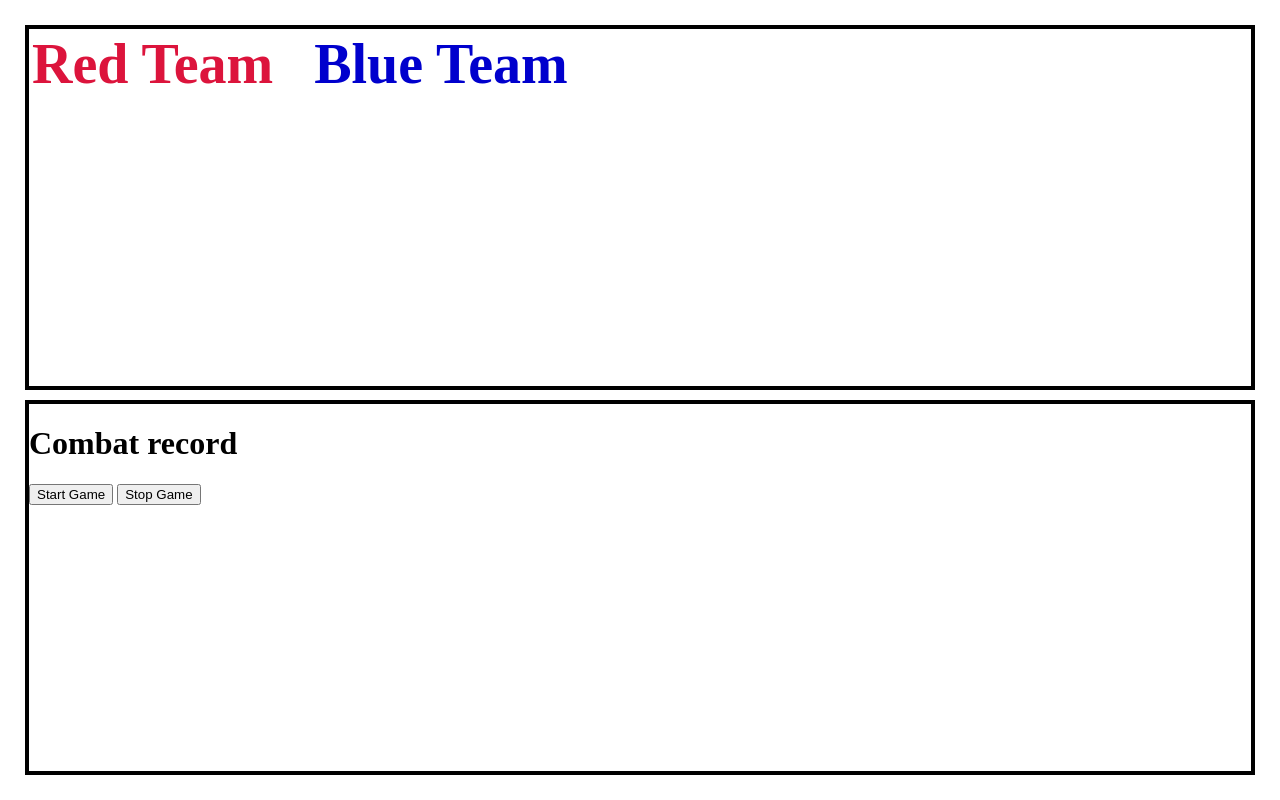
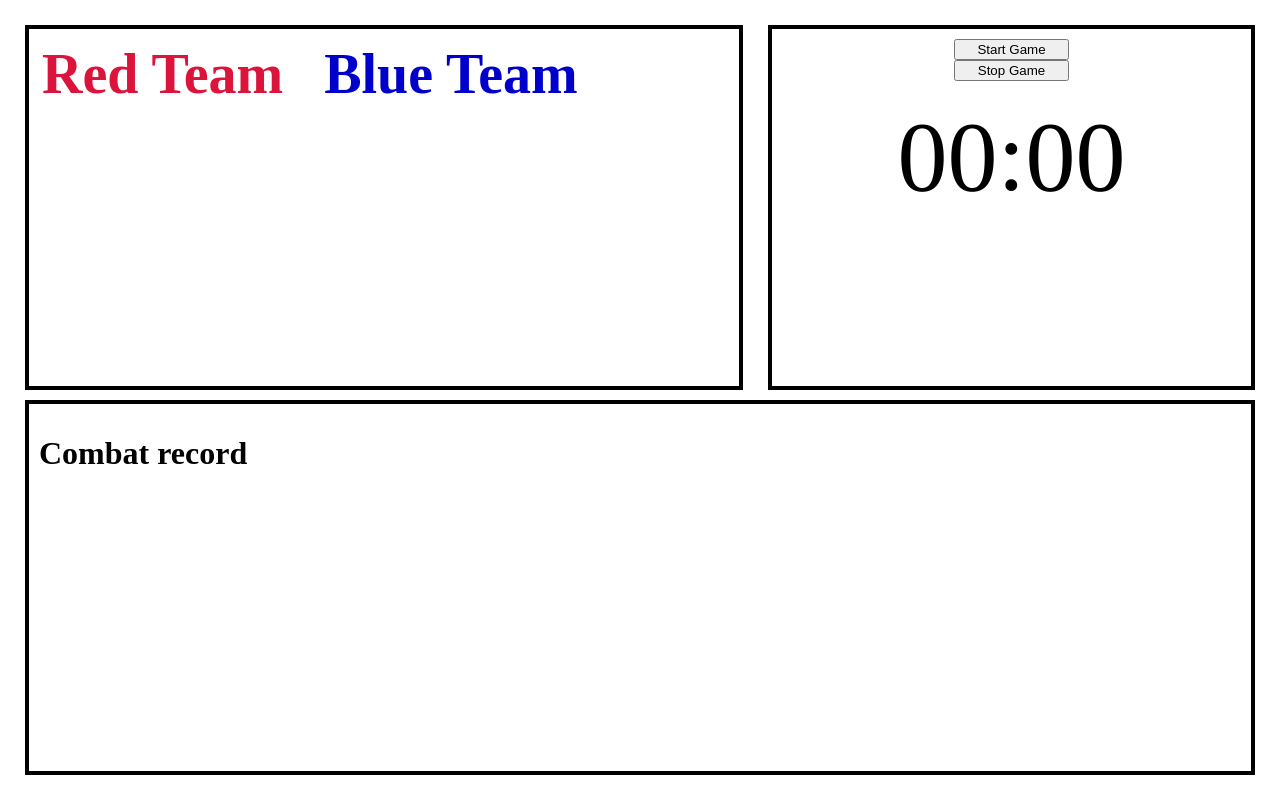
Before and after one commit to CharlesMortensen/SoftwareEngineeringProject1, a Django app: template lasertag/home/templates/home/game_action.html in a window 1280 px wide. Run offline with Django 4.2, Linux system fonts and the light colour scheme; the template is opened without the code that fills it, so the values that code supplies are empty.

Commit message:
added warning timer and made the timer look better (tho css for it isn't set in stone)

```diff
--- a/lasertag/home/static/home/game_action.css
+++ b/lasertag/home/static/home/game_action.css
@@ -1,10 +1,11 @@
 #topHalf {
     position: absolute;
     top: 0;
-    right: 0;
+    right: 40%;
     left: 0;
     bottom: 50%;
     overflow: auto;
+    padding: 10px;
     margin-top: 25px;
     margin-left: 25px;
     margin-right: 25px;
@@ -19,9 +20,25 @@
     left: 0;
     bottom: 0;
     text-align:left;
+    padding: 10px;
     margin-left: 25px;
     margin-right: 25px;
     margin-bottom: 25px;
+    border: 4px solid black;
+}
+
+#timerBox {
+    position: absolute;
+    top: 0;
+    right: 0;
+    left: 60%;
+    bottom: 50%;
+    overflow: auto;
+    padding: 10px;
+    margin-top: 25px;
+    margin-left: 0;
+    margin-right: 25px;
+    margin-bottom: 10px;
     border: 4px solid black;
 }
 
@@ -37,6 +54,37 @@
     color: MediumBlue;
 }
 
+#warning_timer {
+    visibility: hidden;
+    width: 50%;
+    max-height: 60%;
+    background-color: #DDD;
+    border: 10px double green;
+    border-radius: 0%;
+    color: #111;
+    text-align: center;
+    font-size: 150px;
+    position: absolute;
+    z-index: 1;
+    bottom: 20%;
+    left: 25%;
+}
+
+#warning_timer_text {
+    font-size: 50px !important;
+}
+
+.timerButtons {
+    width: 50%;
+    margin-left: 25%;
+    margin-right: 25%;
+    text-align: center;
+}
+
+#timer {
+    font-size: 100px;
+}
+
 td{
     font-size: 32px;
 }
--- a/lasertag/home/templates/home/game_action.html
+++ b/lasertag/home/templates/home/game_action.html
@@ -38,12 +38,17 @@
         </div>
         <div id="bottomHalf">
             <h1>Combat record </h1>
-            <div id="timerBox">
-                <input type="button" onclick='start_count()' value="Start Game">
-                <input type="button" onclick='reset_count()' value="Stop Game">
-                <h1 id="timer"></h1>
+        </div>
+
+        <div id="timerBox">
+            <div class="timerButtons">
+                <button onclick='start_warning()' class="timerButtons">Start Game</button>
+                <button onclick='reset_timer()' class="timerButtons">Stop Game</button>
+                <br><br>
             </div>
-        </div>
+            <div id="timer" class="timerButtons">00:00</div>
+         </div>
+         <div id="warning_timer">0</div>
 
         <script src="{%static 'home/game_action.js'%}"></script>
     </body>
```
Also changed, not shown: lasertag/home/static/home/game_action.js (+36 -4 lines).
